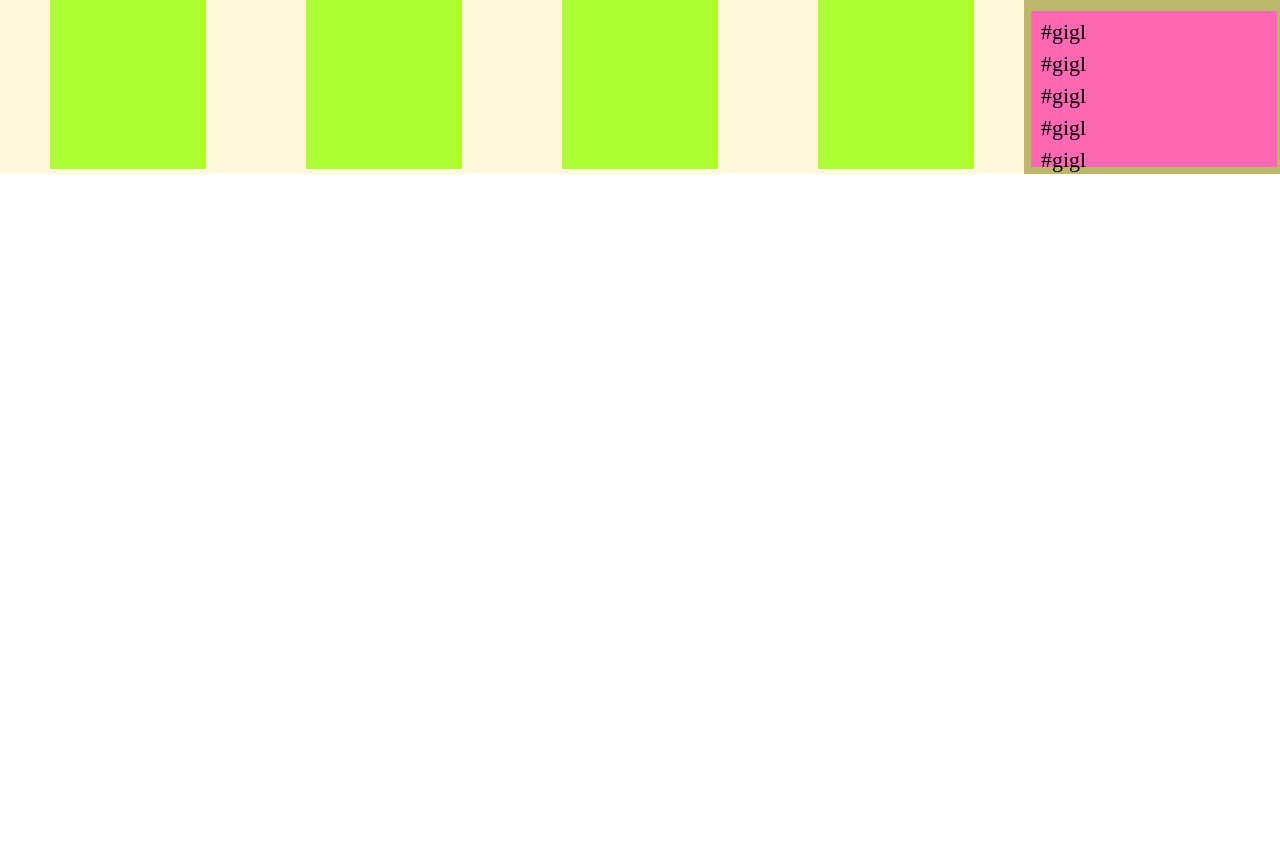
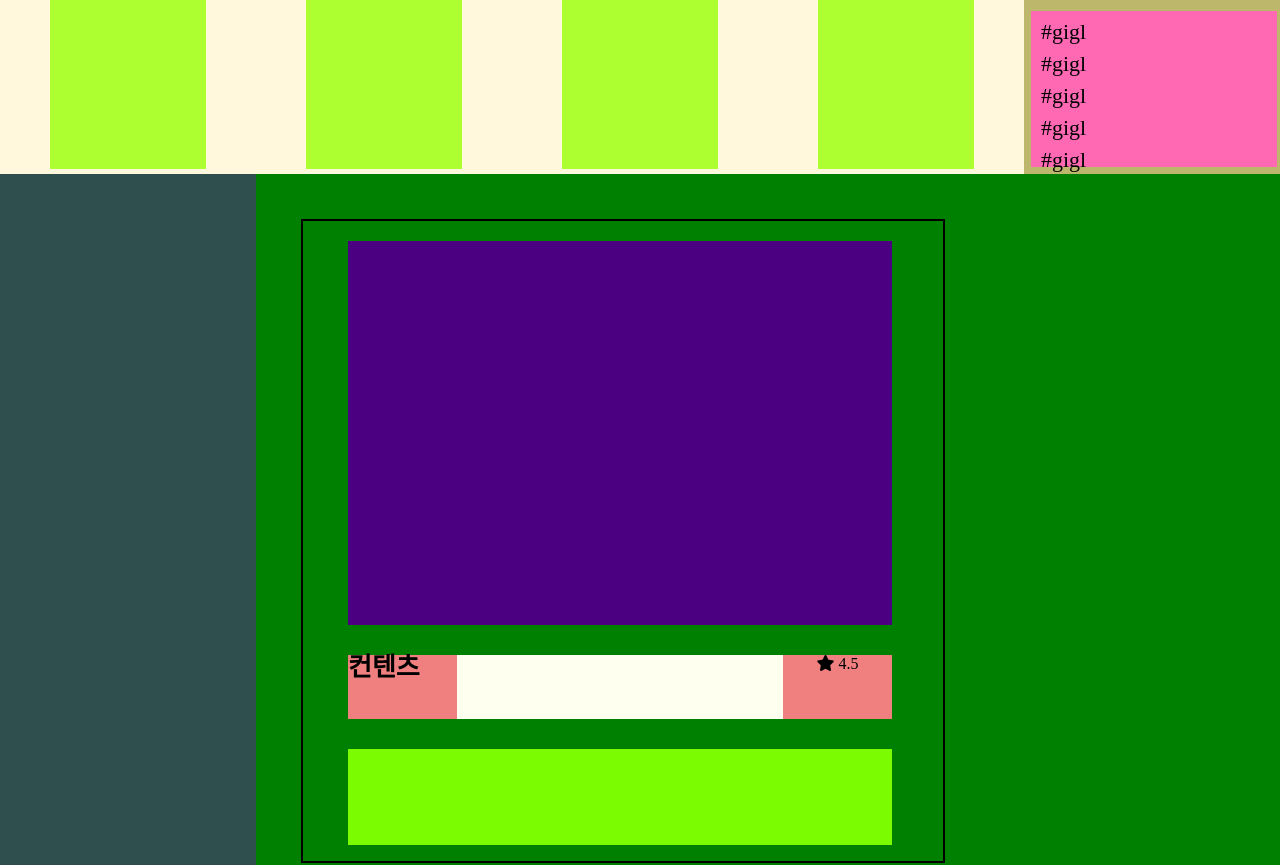
Before and after one commit to Chainruledydx/HtmlWebProgrammingPrac, a plain HTML site: page index.html in a window 1280 px wide. Shown: the part 98-963 px from the top of the page. Before the commit the page ends 800 px from the top, so only its background shows below. Drawn offline with Linux system fonts and the light colour scheme.

Commit message:
content template

```diff
--- a/css/style.css
+++ b/css/style.css
@@ -87,9 +87,64 @@
   background-color: darkslategrey;
 }
 
+.imsi {
+  width: 20vw;
+  height: 700px;
+}
+
 .main-content {
   float: left;
   width: 80vw;
   height: auto;
   background-color: green;
 }
+
+.main-content-container {
+  float: left;
+  width: 40em;
+  height: 40em;
+  border: 2px solid black;
+  margin: 45px;
+}
+
+.m-c-c-img {
+  float: left;
+  width: 85%;
+  height: 60%;
+  background-color: indigo;
+  margin: 20px 20px 10px 45px;
+}
+
+.m-c-c-title {
+  float: left;
+  display: flex;
+  justify-content: space-between;
+  width: 85%;
+  height: 10%;
+  background-color: ivory;
+  margin: 20px 20px 10px 45px;
+}
+
+.m-c-c-ttl {
+  height: 100%;
+  width: 20%;
+  background-color: lightcoral;
+  font-size: 26px;
+  font-weight: 600;
+}
+
+.m-c-c-star {
+  height: 100%;
+  width: 20%;
+  background-color: lightcoral;
+  line-height: 10px;
+  text-align: center;
+}
+
+.m-c-c-discrp {
+  float: left;
+  width: 85%;
+  height: 15%;
+  background-color: lawngreen;
+  margin: 20px 20px 10px 45px;
+}
--- a/index.html
+++ b/index.html
@@ -44,8 +44,59 @@
           </ul>
         </div>
       </div>
-      <div class="main-index"></div>
-      <div class="main-content"></div>
+      <div class="main-index">
+        <div class="imsi"></div>
+      </div>
+      <div class="main-content">
+        <div class="main-content-container">
+          <div class="m-c-c-img"></div>
+          <div class="m-c-c-title">
+            <div class="m-c-c-ttl">컨텐츠</div>
+            <div class="m-c-c-star"><i class="fas fa-star"></i> 4.5</div>
+          </div>
+          <div class="m-c-c-discrp"></div>
+        </div>
+        <div class="main-content-container">
+          <div class="m-c-c-img"></div>
+          <div class="m-c-c-title">
+            <div class="m-c-c-ttl"></div>
+            <div class="m-c-c-star"></div>
+          </div>
+          <div class="m-c-c-discrp"></div>
+        </div>
+        <div class="main-content-container">
+          <div class="m-c-c-img"></div>
+          <div class="m-c-c-title">
+            <div class="m-c-c-ttl"></div>
+            <div class="m-c-c-star"></div>
+          </div>
+          <div class="m-c-c-discrp"></div>
+        </div>
+        <div class="main-content-container">
+          <div class="m-c-c-img"></div>
+          <div class="m-c-c-title">
+            <div class="m-c-c-ttl"></div>
+            <div class="m-c-c-star"></div>
+          </div>
+          <div class="m-c-c-discrp"></div>
+        </div>
+        <div class="main-content-container">
+          <div class="m-c-c-img"></div>
+          <div class="m-c-c-title">
+            <div class="m-c-c-ttl"></div>
+            <div class="m-c-c-star"></div>
+          </div>
+          <div class="m-c-c-discrp"></div>
+        </div>
+        <div class="main-content-container">
+          <div class="m-c-c-img"></div>
+          <div class="m-c-c-title">
+            <div class="m-c-c-ttl"></div>
+            <div class="m-c-c-star"></div>
+          </div>
+          <div class="m-c-c-discrp"></div>
+        </div>
+      </div>
     </div>
   </body>
 </html>
```
